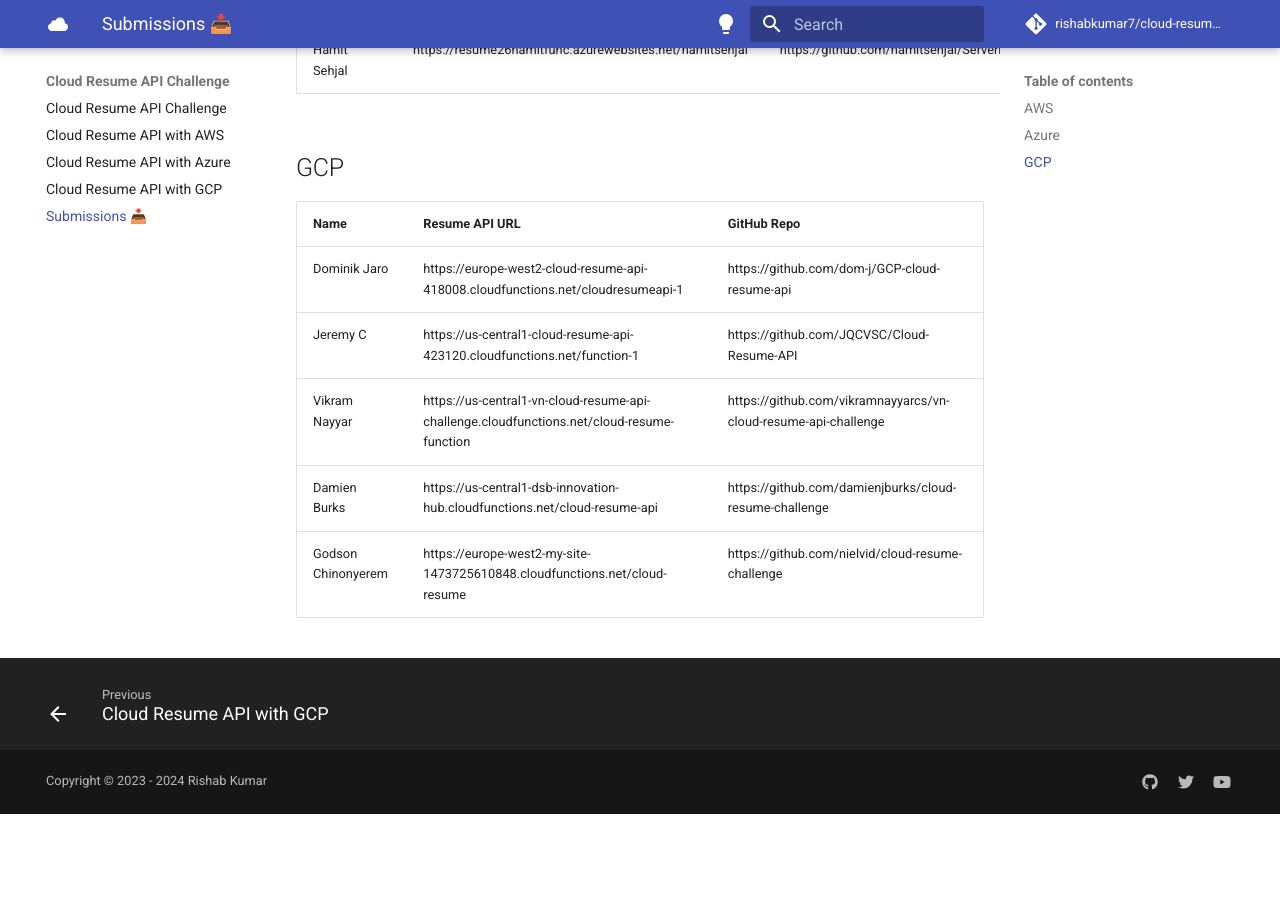
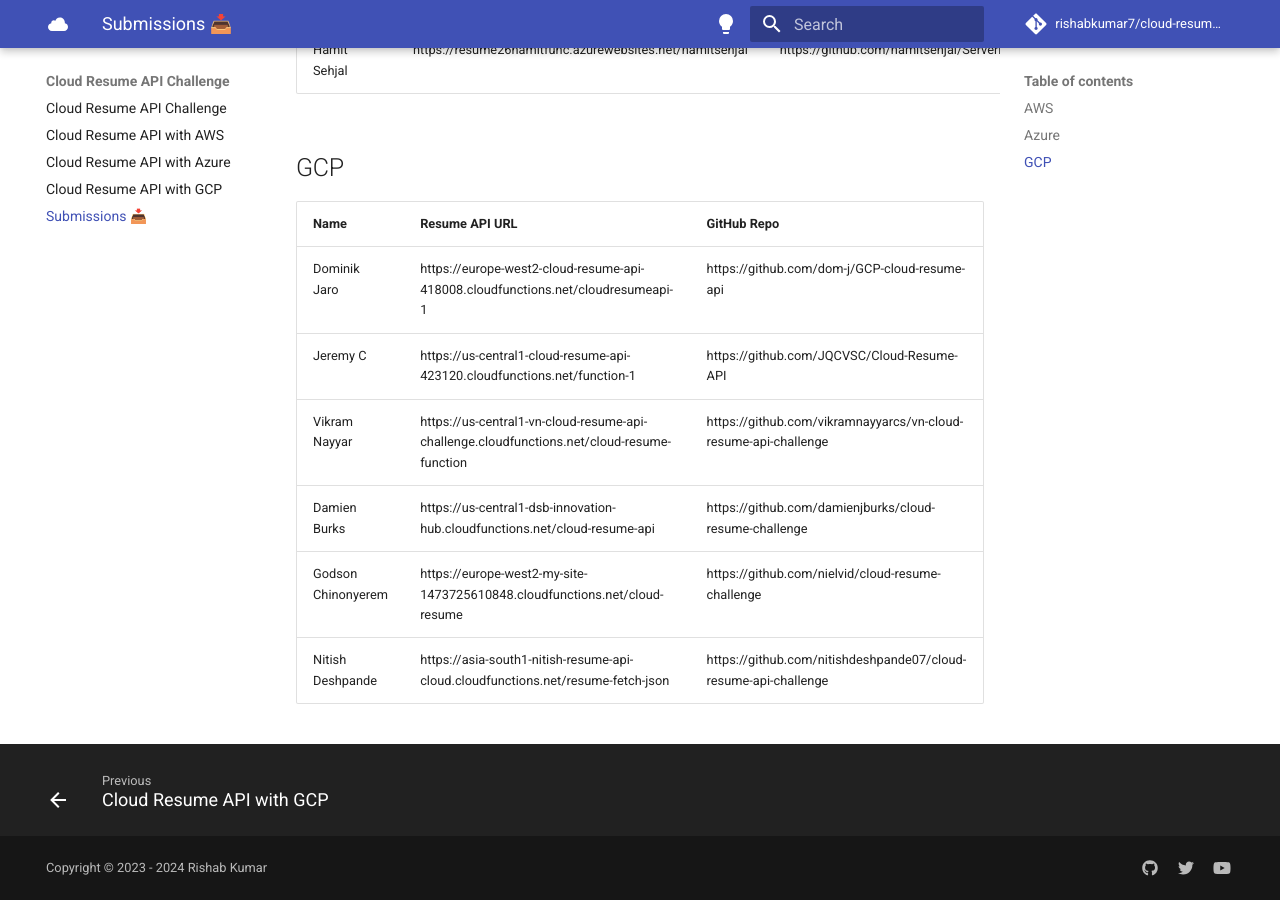
Before and after one commit to rishabkumar7/cloud-resume-api, an MkDocs documentation site: the page built from docs/submissions.md, in a window 1280 px wide and 900 px high, scrolled down 1893 px. Built offline with MkDocs 1.6.1 and Material for MkDocs 9.7.7, drawn with Linux system fonts in a browser that asks for light colours; comment, search, counter and statistics services are not loaded; before the commit the page ends 2707 px from its top, so only the background shows below that.

Commit message:
Update submissions.md

```diff
--- a/docs/submissions.md
+++ b/docs/submissions.md
@@ -44,3 +44,4 @@
 | Vikram Nayyar | https://us-central1-vn-cloud-resume-api-challenge.cloudfunctions.net/cloud-resume-function | https://github.com/vikramnayyarcs/vn-cloud-resume-api-challenge |
 | Damien Burks | https://us-central1-dsb-innovation-hub.cloudfunctions.net/cloud-resume-api | https://github.com/damienjburks/cloud-resume-challenge |
 | Godson Chinonyerem | https://europe-west2-my-site-1473725610848.cloudfunctions.net/cloud-resume | https://github.com/nielvid/cloud-resume-challenge |
+| Nitish Deshpande | https://asia-south1-nitish-resume-api-cloud.cloudfunctions.net/resume-fetch-json | https://github.com/nitishdeshpande07/cloud-resume-api-challenge |
```
